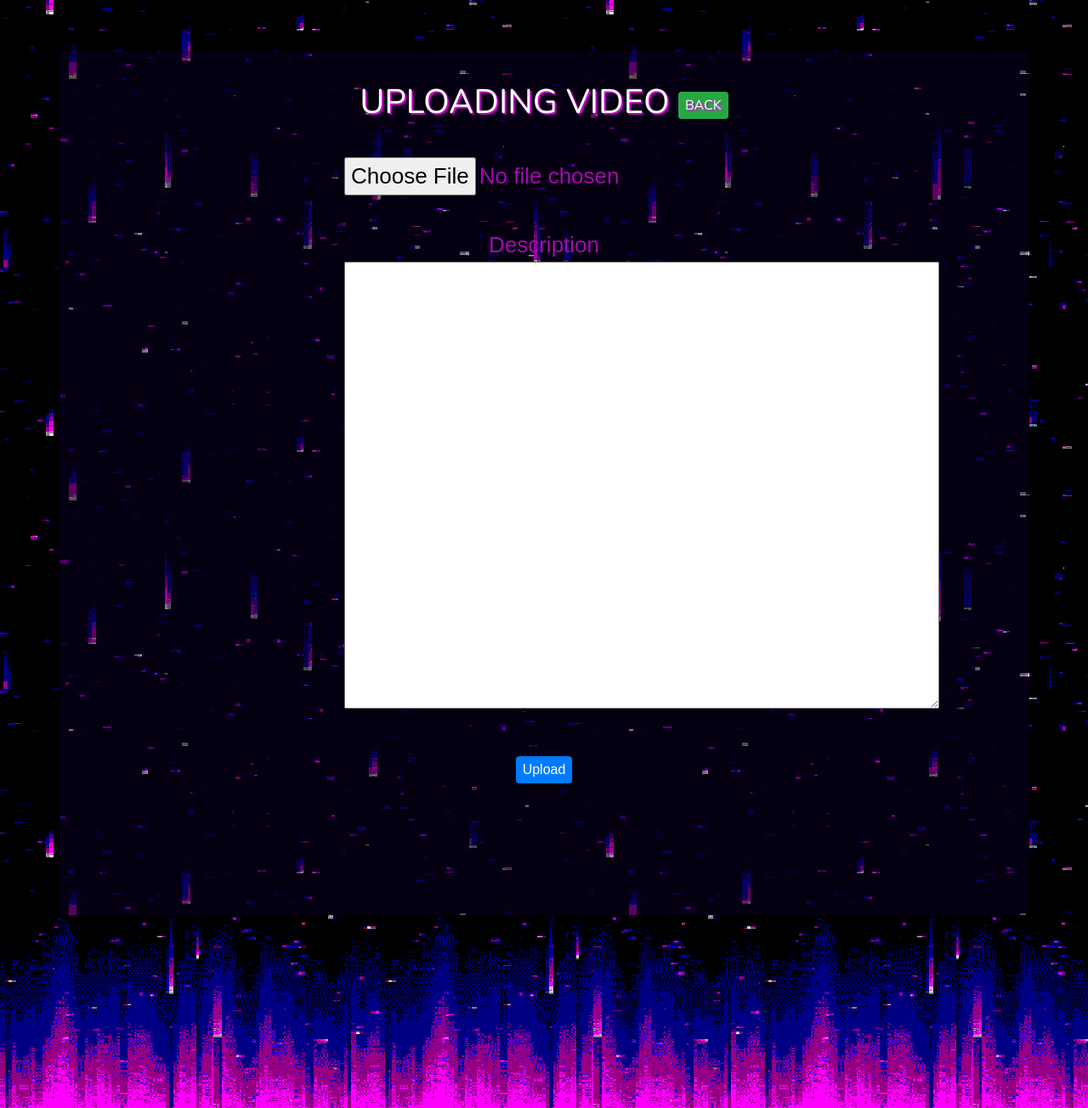
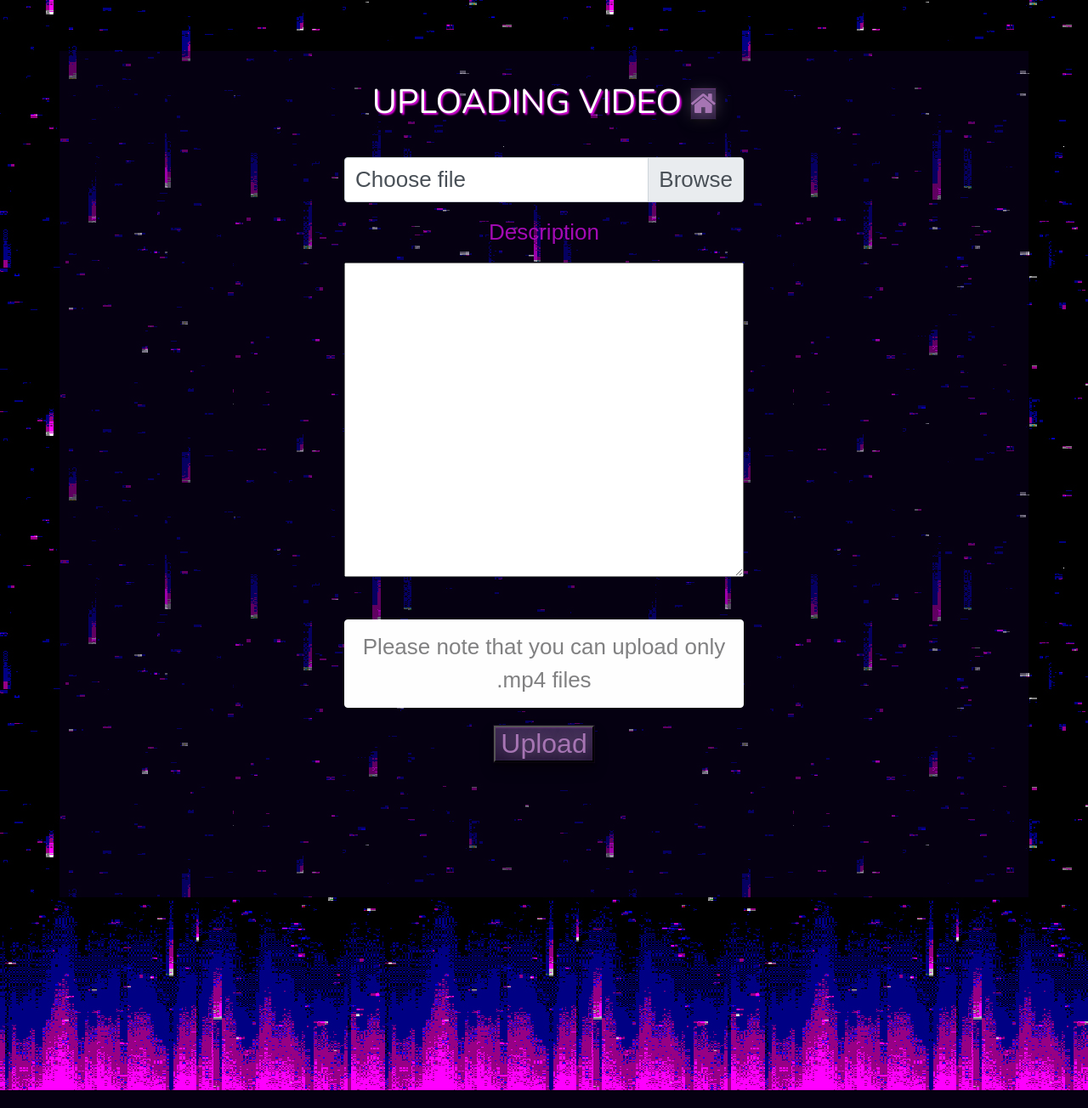
Before and after one commit to oldjopa/vidosos, a Flask app: page /add_video in a window 1280 px wide. Shown: the part 150-1454 px from the top of the page at 85% size. After the commit the page ends 1433 px from the top, so only its background shows below. Run offline with Flask 2, Linux system fonts and the light colour scheme; a user stored in the database is signed in; tables that the repository leaves empty hold one stand-in row (values such as "Sample post"); some libraries are stand-ins or nearby versions.

Commit message:
make custom input file type and design enhancement upload_video.html

```diff
--- a/static/scripts/upload.js
+++ b/static/scripts/upload.js
@@ -6,6 +6,9 @@ new Vue({
     act: false
   },
   methods: {
+    getFileInputValue (e) {
+        this.$el.querySelector('.custom-file-label').innerText = e.target.files[0].name;
+    },
     uploadFiles() {
       var s = this
       const data = new FormData(document.getElementById('uploadForm'))
--- a/templates/upload_video.html
+++ b/templates/upload_video.html
@@ -1,11 +1,8 @@
 {% extends "base.html" %}
 
 {% block content %}
-<h1 class="text-center">{{ title }} <a class="btn btn-success" href="/">Back</a></h1>
-<link rel="stylesheet" href="../static/styles/styles.css">
 <script src="https://cdn.jsdelivr.net/npm/axios/dist/axios.min.js"></script>
 <script src="https://cdn.jsdelivr.net/npm/vue"></script>
-
 <style>
   #desc {
     line-height: 2em;
@@ -14,22 +11,29 @@
     width: 300px;
   }
 </style>
-
+<h1 class="text-center">{{ title }} <a class="buttons likes_videos" href="/"><i class="fa fa-home"></i></a></h1>
 <div class="form">
   <div id="app">
-    <form class='font-normal' id="uploadForm" name="uploadForm" enctype="multipart/form-data">
-
-      <input type="file" id="file" name="file" accept="video/mp4"><br><br>
-      Description
-      <br>
-      <textarea rows="10" cols="45" name="description" id="desc"></textarea><br><br>
-      <input class="btn btn-primary font-normal" type=button value=Upload @click="uploadFiles">
+    <form class="font-normal" id="uploadForm" name="uploadForm" enctype="multipart/form-data">
+      <div class="input-group mb-3">
+        <div class="custom-file">
+          <label class="custom-file-label text-left" for="file">Choose file</label>
+          <input type="file" id="file" name="file" accept="video/mp4" class="custom-file-input" @change="getFileInputValue">
+        </div>
+      </div>
+      <p>Description</p>
+      <textarea rows="7" name="description" id="desc" class="w-100" required></textarea><br><br>
+      <div class="alert alert-light" role="alert">
+        Please note that you can upload only .mp4 files
+      </div>
+      <input class="buttons" type=button value=Upload @click="uploadFiles">
       <br>
       <br>
       <progress id="dl" max="100" :value.prop="uploadPercentage" v-show='act'></progress>
+      <div v-show='msg' class="alert alert-danger">please, select file</div>
 
     </form>
-    <div v-show='msg'>please, select file</div>
+
     <script src="static/scripts/upload.js"></script>
   </div>
 </div>
```
